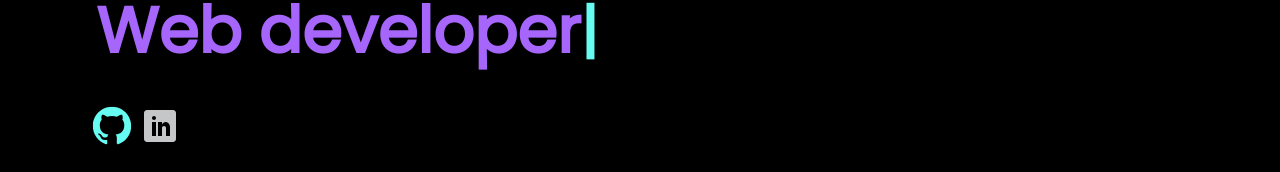
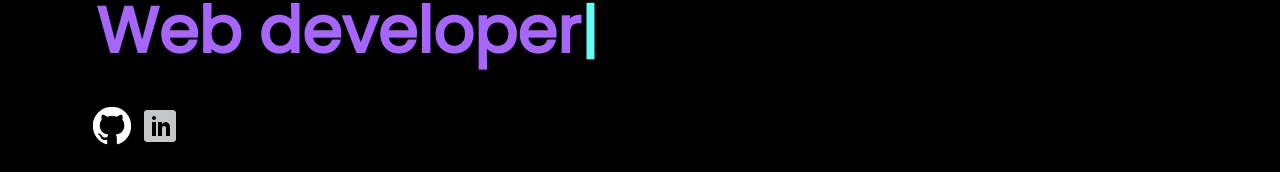
Before and after one commit to Srihari3601/Portfolio-main, a React (Create React App) app: page / in a window 1280 px wide. In both pictures the pointer is over the icon 112 px from the left and 535 px from the top of the page. Shown: the part 410-582 px from the top of the page. Built offline with nearby package versions, Linux system fonts and the light colour scheme; the HTML template or start-up script is replaced by a standard one.

Commit message:
Added changes to the Home.css file

```diff
--- a/src/Styles/Home.css
+++ b/src/Styles/Home.css
@@ -85,7 +85,7 @@
 
 .Home__Icon:hover {
     transform: scale(1.2);
-    color: var(--textColorBlue);
+    color: white;
 }
 
 .Resume {
```
